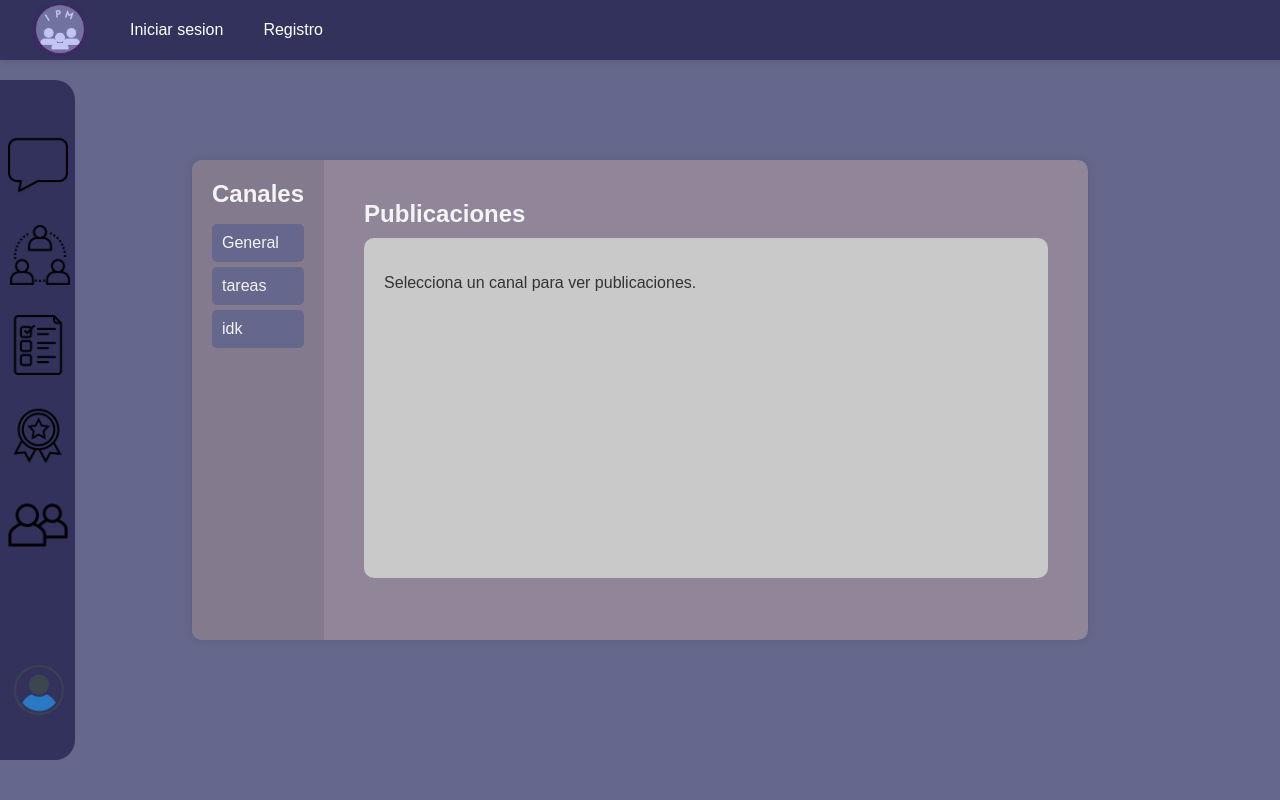
After one commit to hellzey/IMP-llamadas-y-mensajes, a PHP site: page /intoequipos.php in a window 1280 px wide. The commit adds this page. Run offline with PHP 8.4, Linux system fonts and the light colour scheme.

Commit message:
vista dentro de equipos

```diff
--- a/poi/poi/Principal.php
+++ b/poi/poi/Principal.php
@@ -11,7 +11,7 @@
     <?php include 'navleft.php'; ?>
 
     <div class="container" id="main-container">
-        <h1 id="main-heading">Bienvenido</h1>
+        <h1 id="main-heading">Bienvenido @Usuario</h1>
     </div>
 </body>
 </html>
--- /dev/null
+++ b/poi/poi/css/intoequipo.css
@@ -0,0 +1,76 @@
+#main-body {
+    font-family: Arial, sans-serif;
+    background-color: #65678c;
+    color: #f4f4f4;
+    margin: 0;
+    padding: 0;
+    display: flex;
+    align-items: center;
+    height: 100vh;
+}
+
+/* Contenedor principal */
+#main-container {
+    display: flex;
+    height: 60vh;
+    width: 70%;
+    background-color: #908599;
+    border-radius: 10px;
+    box-shadow: 0 0 10px rgba(0, 0, 0, 0.1);
+    overflow: hidden;
+    position: absolute;
+    top: 50%;
+    left: 50%;
+    transform: translate(-50%, -50%);
+}
+
+/* Barra lateral de canales */
+#sidebar {
+    width: 15%;
+    background-color: #847a8d;
+    padding: 20px;
+    box-sizing: border-box;
+}
+
+#sidebar h2 {
+    margin: 0 0 7px;
+    font-size: 1.5em;
+}
+
+#sidebar ul {
+    list-style: none;
+    padding: 0;
+}
+
+#sidebar ul li {
+    padding: 10px;
+    cursor: pointer;
+    background-color: #65678c;
+    margin-bottom: 5px;
+    border-radius: 5px;
+}
+
+#sidebar ul li:hover {
+    background-color: #5c5d7e;
+}
+
+    /* Sección de publicaciones */
+    #content {
+    width: 90%;
+    padding: 40px;
+
+    box-sizing: border-box;
+}
+
+#content h2 {
+    margin: 0 0 10px;
+    font-size: 1.5em;
+}
+
+#posts {
+    background-color: #cac9c9;
+    color: #333;
+    padding: 20px;
+    border-radius: 10px;
+    min-height: 300px;
+}
--- a/poi/poi/equipos.php
+++ b/poi/poi/equipos.php
@@ -21,7 +21,7 @@
                 <img src="media/ado2.jpg" alt="Equipo 1">
                 <h2>Equipo 1</h2>
                 <p>Descripción del equipo 1</p>
-                <a href="equipos.php">Ver más</a>
+                <a href="intoequipos.php">Ver más</a>
             </div>
             <div class="equipo">
                 <img src="media/ado3.jpg" alt="Equipo 2">
--- /dev/null
+++ b/poi/poi/intoequipos.php
@@ -0,0 +1,41 @@
+<!DOCTYPE html>
+<html lang="en">
+<head>
+    <meta charset="UTF-8">
+    <meta name="viewport" content="width=device-width, initial-scale=1.0">
+    <link rel="stylesheet" href="css/intoequipo.css">
+    <title>@equipo</title>
+</head>
+<body id="main-body">
+    <?php include 'navtop.php'; ?>
+    <?php include 'navleft.php'; ?>
+
+    <div class="container" id="main-container">
+        <div id="sidebar">
+            <h2>Canales</h2>
+            <ul>
+                <li onclick="showPosts('general')">General</li>
+                <li onclick="showPosts('random')">tareas</li>
+                <li onclick="showPosts('noticias')">idk</li>
+            </ul>
+        </div>
+        <div id="content">
+            <h2>Publicaciones</h2>
+            <div id="posts">
+                <p>Selecciona un canal para ver publicaciones.</p>
+            </div>
+        </div>
+    </div>
+
+    <script>
+        function showPosts(channel) {
+            let posts = {
+                'general': '<p>Bienvenidos al canal General.</p>',
+                'random': '<p>Publicaciones Random aquí.</p>',
+                'noticias': '<p>Últimas noticias en este canal.</p>'
+            };
+            document.getElementById('posts').innerHTML = posts[channel] || '<p>No hay publicaciones.</p>';
+        }
+    </script>
+</body>
+</html>
```
